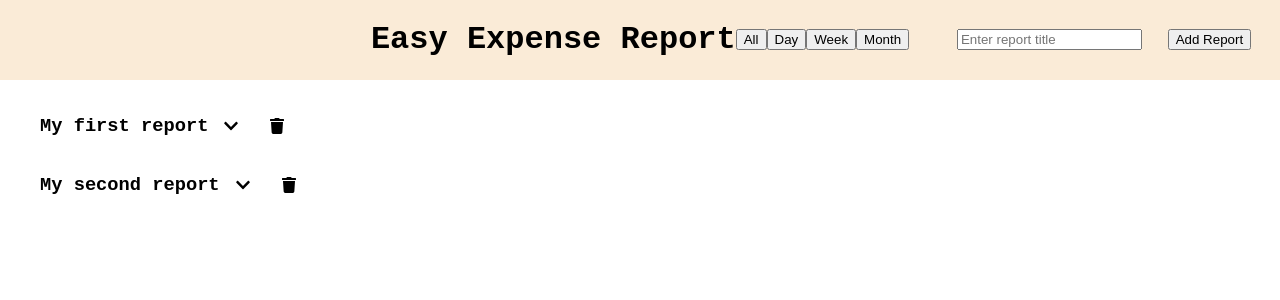
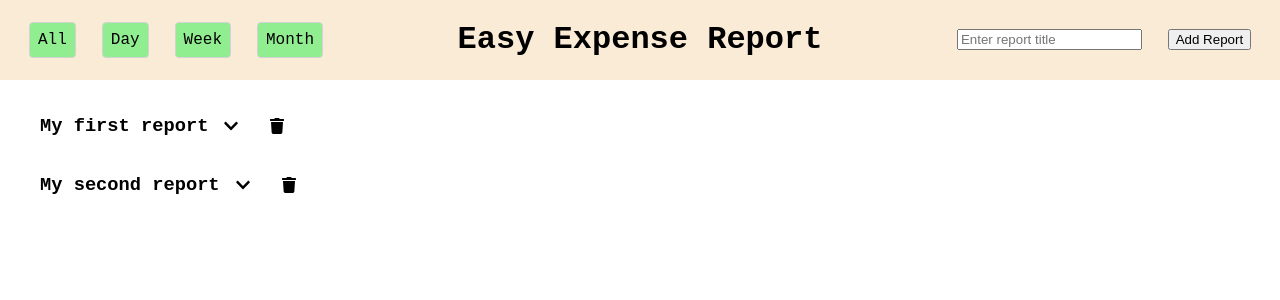
Before and after one commit to echen831/Easy-Expense-Report, a React (Create React App) app: page / in a window 1280 px wide. Shown: the top 300 px of the page. Built offline with nearby package versions, Linux system fonts and the light colour scheme.

Commit message:
add day month and week report compnents

```diff
--- a/src/Components/header.jsx
+++ b/src/Components/header.jsx
@@ -8,11 +8,11 @@ export const Header = (props) => {
         <div className='header-container'>
             <h1>Easy Expense Report</h1>
             <AddReport addAccount={props.addAccount}/>
-            <div>
-                <button onClick={() => props.toggle('all')}>All</button>
-                <button onClick={() => props.toggle('day')}>Day</button>
-                <button onClick={() => props.toggle('week')}>Week</button>
-                <button onClick={() => props.toggle('month')}>Month</button>
+            <div className='report-control'>
+                <p onClick={() => props.toggle('all')}>All</p>
+                <p onClick={() => props.toggle('day')}>Day</p>
+                <p onClick={() => props.toggle('week')}>Week</p>
+                <p onClick={() => props.toggle('month')}>Month</p>
             </div>
         </div>
     )
--- a/src/Components/item.jsx
+++ b/src/Components/item.jsx
@@ -2,10 +2,10 @@ import React, { useState, useEffect, useRef } from 'react';
 import { FontAwesomeIcon } from '@fortawesome/react-fontawesome';
 
 export const Item = (props) => {
-    const [date, setDate] = useState(props.date ? props.date : "");
-    const [desc, setDesc] = useState(props.desc ? props.desc : "");
-    const [cat, setCat] = useState(props.cat ? props.cat : "");
-    const [ammt, setAmmt] = useState(props.ammt ? props.ammt : "");
+    const [date, setDate] = useState(props.date);
+    const [desc, setDesc] = useState(props.desc);
+    const [cat, setCat] = useState(props.cat);
+    const [ammt, setAmmt] = useState(props.ammt);
 
     const dateRef = useRef();
     const descRef = useRef();
--- a/src/Components/all.jsx
+++ b/src/Components/reports/all.jsx
@@ -1,5 +1,5 @@
 import React from 'react';
-import { Account } from './account';
+import { Account } from '../account';
 
 export const AllReports = ({data, updateAccount, removeAccount, showAll}) => {
 
@@ -7,7 +7,7 @@ export const AllReports = ({data, updateAccount, removeAccount, showAll}) => {
         <div className={!showAll ? "hide" : ""}>
 
             <ul>
-                {data.map((acc, idx) => {
+                {data.sort((a,b) => a.date < b.date).map((acc, idx) => {
                     return <Account data={acc}
                         idx={idx}
                         key={idx}
--- a/src/styles.css
+++ b/src/styles.css
@@ -28,6 +28,27 @@ button {
   display: flex;
   justify-content: center;
   align-items: center;
+}
+
+.report-control {
+    position: absolute;
+    left: 0;
+    margin-left: 1em;
+    width: 20em;
+    display: flex;
+    justify-content: space-around;
+}
+
+.report-control p {
+    padding: 0.5em;
+    border: 1px solid lightgray;
+    border-radius: .25em;
+    background-color: lightgreen;
+    cursor: pointer;
+}
+
+.report-control p:hover {
+    background-color: rgba(145, 238, 145, 0.5);
 }
 
 .add-form-container {
```
Also changed, not shown: src/App.js (+4 -4 lines), src/Components/reports/day.jsx (renamed from src/Components/day.jsx), src/Components/reports/month.jsx (renamed from src/Components/month.jsx), src/Components/reports/week.jsx (renamed from src/Components/week.jsx).
